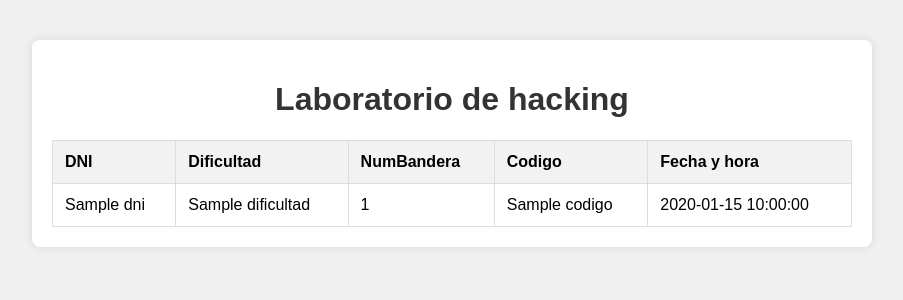
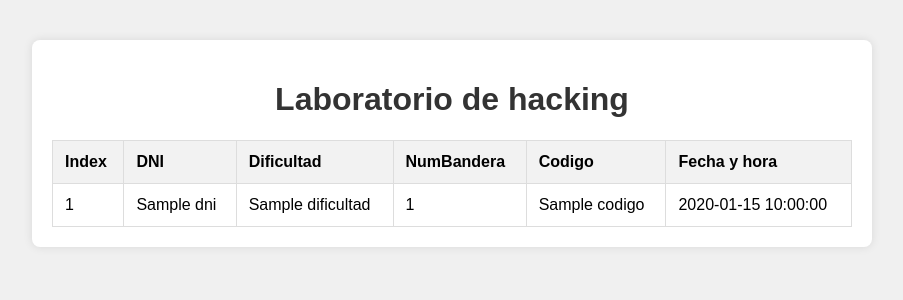
Before and after one commit to TFM-LabHackingEtico/Boxes, a FastAPI app: template FastAPI/templates/index.html in a window 1280 px wide. Shown: the top 300 px of the page, without its empty margins (188-1091 px from the left). Run offline with FastAPI, Linux system fonts and the light colour scheme; the template is opened without the code that fills it: most values are stand-ins (such as "Sample title", 1, 10 or a date in 2020).

Commit message:
Add files via upload

```diff
--- a/FastAPI/main.py
+++ b/FastAPI/main.py
@@ -56,12 +56,13 @@ def create_post(data: PostData):
     conn = sqlite3.connect('posts.db')
     cursor = conn.cursor()
     timestamp = datetime.now().strftime("%Y-%m-%d %H:%M:%S")
-    data.timestamp = timestamp
     cursor.execute("INSERT INTO posts (DNI, Dificultad, NumBandera, codigo, timestamp) VALUES (?, ?, ?, ?, ?)",
                  (data.DNI, data.Dificultad, data.NumBandera, data.codigo, timestamp))
+    new_id = cursor.lastrowid  # Obtener el ID de la fila insertada
     conn.commit()
     conn.close()
-    return data
+    return PostData(id=new_id, **data.dict())  # Crear una nueva instancia de PostData con el ID correcto
+
 
 @app.get("/get/", response_model=List[PostData])
 def read_posts(dni: Optional[str] = Query(None, example="12345678")):
@@ -85,18 +86,29 @@ async def read_root(request: Request):
     fetched_posts = cursor.fetchall()
     sorted_posts = [PostData(id=post[0], DNI=post[1], Dificultad=post[2], NumBandera=post[3], codigo=post[4], timestamp=post[5]) for post in fetched_posts]
     colored_posts = colorize_posts(sorted_posts)
+    indexed_posts = [(index, post) for index, post in enumerate(colored_posts)]  # Agregar índices a cada post
     conn.close()
-    return templates.TemplateResponse("index.html", {"request": request, "posts": colored_posts})
+    return templates.TemplateResponse("index.html", {"request": request, "posts": indexed_posts})
 
 
-@app.delete("/delete/{index}")
-def delete_post(index: int):
+@app.delete("/delete/")
+def delete_post(dni: str, num_bandera: int, dificultad: int):
     conn = sqlite3.connect('posts.db')
     cursor = conn.cursor()
-    cursor.execute("DELETE FROM posts WHERE rowid = ?", (index + 1,))
+    # Verificar si la entrada existe antes de intentar eliminarla
+    cursor.execute("SELECT COUNT(*) FROM posts WHERE DNI = ? AND NumBandera = ? AND Dificultad = ?", (dni, num_bandera, dificultad))
+    count = cursor.fetchone()[0]
+
+    if count == 0:
+        conn.close()
+        raise HTTPException(status_code=404, detail="Entrada no encontrada")
+
+    # Eliminar la entrada
+    cursor.execute("DELETE FROM posts WHERE DNI = ? AND NumBandera = ? AND Dificultad = ?", (dni, num_bandera, dificultad))
     conn.commit()
     conn.close()
     return {"message": "Entrada eliminada correctamente"}
+
 
 @app.delete("/delete_all")
 def delete_all_posts():
--- a/FastAPI/templates/index.html
+++ b/FastAPI/templates/index.html
@@ -42,6 +42,7 @@
         <table>
             <thead>
                 <tr>
+                    <th>Index</th>
                     <th>DNI</th>
                     <th>Dificultad</th>
                     <th>NumBandera</th>
@@ -50,13 +51,14 @@
                 </tr>
             </thead>
             <tbody>
-                {% for post in posts %}
+                {% for index, post in posts %}
                 <tr>
+                    <td>{{ index }}</td>
                     <td>{{ post.DNI }}</td>
                     <td>{{ post.Dificultad }}</td>
                     <td>{{ post.NumBandera }}</td>
                     <td>{{ post.codigo }}</td>
-                    <td>{{ post.timestamp }}</td> <!-- Formatear timestamp -->
+                    <td>{{ post.timestamp }}</td>
                 </tr>
                 {% endfor %}
             </tbody>
```
Also changed, not shown: FastAPI/posts.db.
